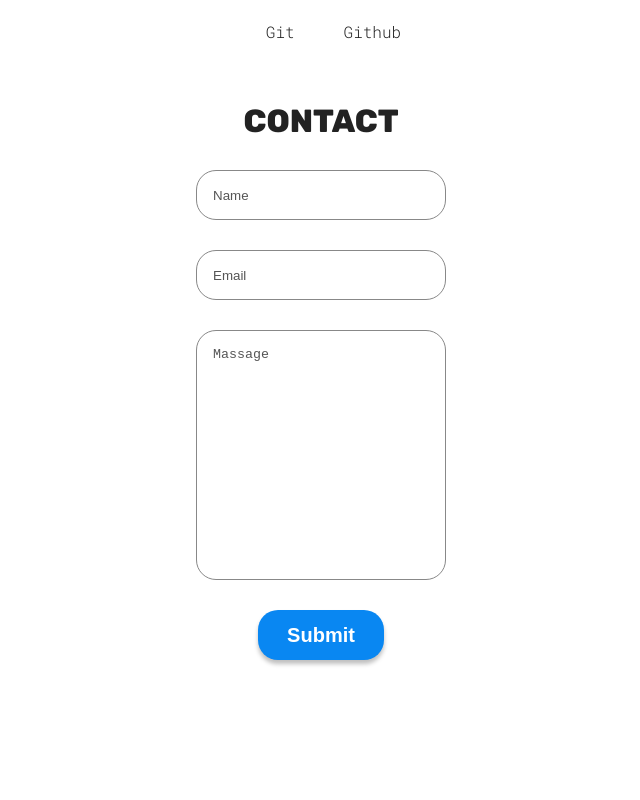
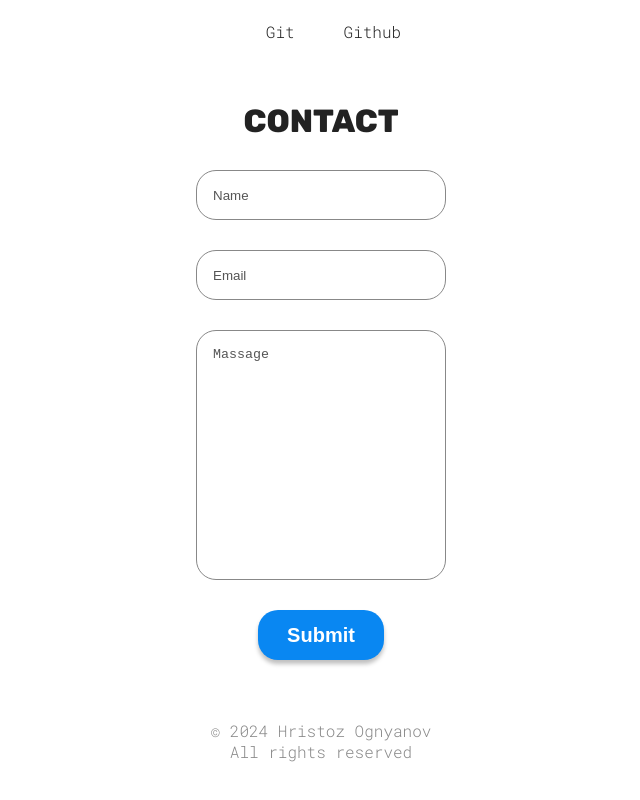
Before and after one commit to fasxmel/MyPortfolio, a React (Vite) app: page / in a window 1280 px wide. Shown: the part 2247-3047 px from the top of the page, without its empty margins (319-959 px from the left). Before the commit the page ends 2967 px from the top, so only its background shows below. Built offline with nearby package versions, Linux system fonts and the light colour scheme.

Commit message:
add Footer section

```diff
--- a/src/App.jsx
+++ b/src/App.jsx
@@ -1,5 +1,6 @@
 import './App.css'
 import Contact from './sections/contact/Contact';
+import Footer from './sections/footer/Footer';
 import Hero from './sections/hero/Hero';
 import Projects from './sections/projects/Projects';
 import Skills from './sections/skills/Skills';
@@ -11,6 +12,7 @@
    <Projects />
    <Skills />
    <Contact />
+   <Footer />
    </>
   )
 }
--- /dev/null
+++ b/src/sections/footer/Footer.jsx
@@ -0,0 +1,12 @@
+import styles from './Footer.module.css';
+
+const Footer = () => {
+  return (
+    <section id="footer" className={styles.container}>
+       <p>&copy; 2024 Hristoz Ognyanov
+       <br /> All rights reserved</p>
+    </section>
+  )
+}
+
+export default Footer;
--- /dev/null
+++ b/src/sections/footer/Footer.module.css
@@ -0,0 +1,7 @@
+.container{
+    text-align: center;
+    p{
+        font-size: 16px;
+        color: var(--footer-text-color);
+    }
+}
```
Also changed, not shown: src/sections/contact/Contact.jsx (+0 -24 lines).
